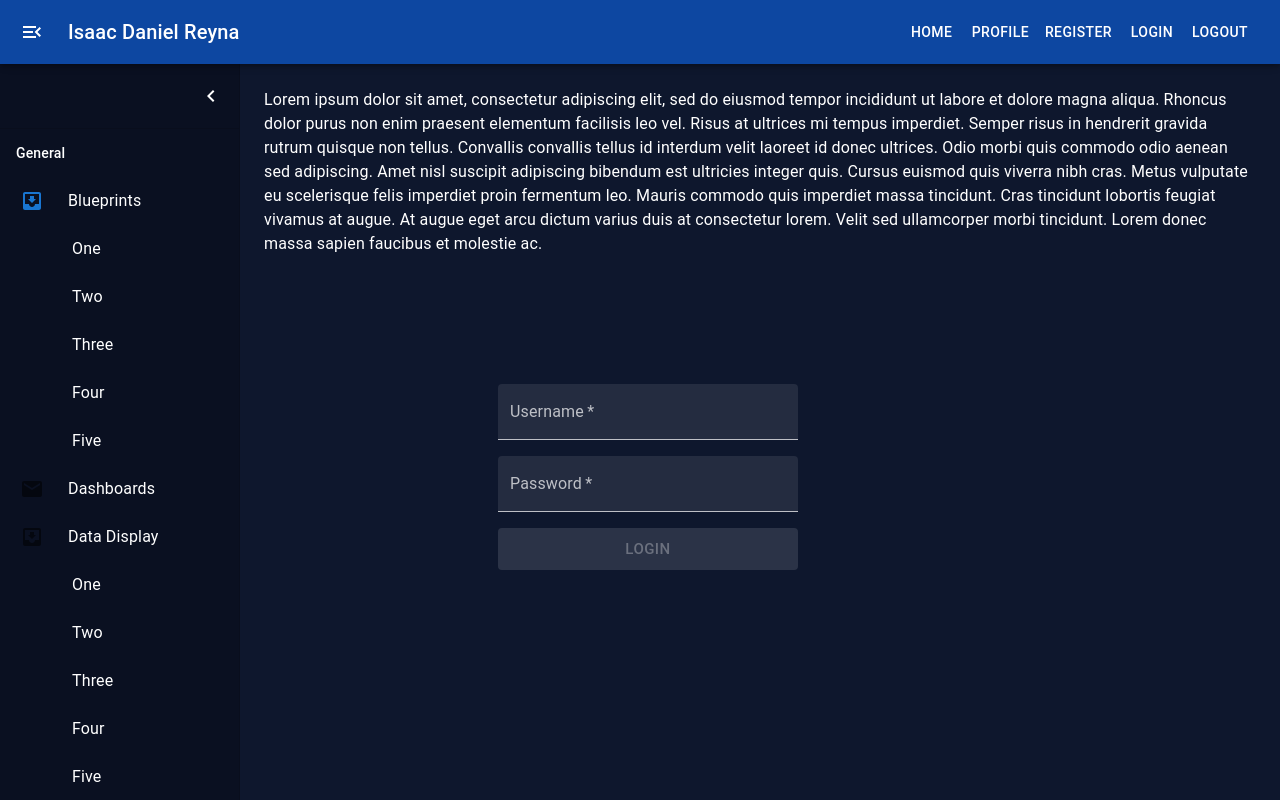
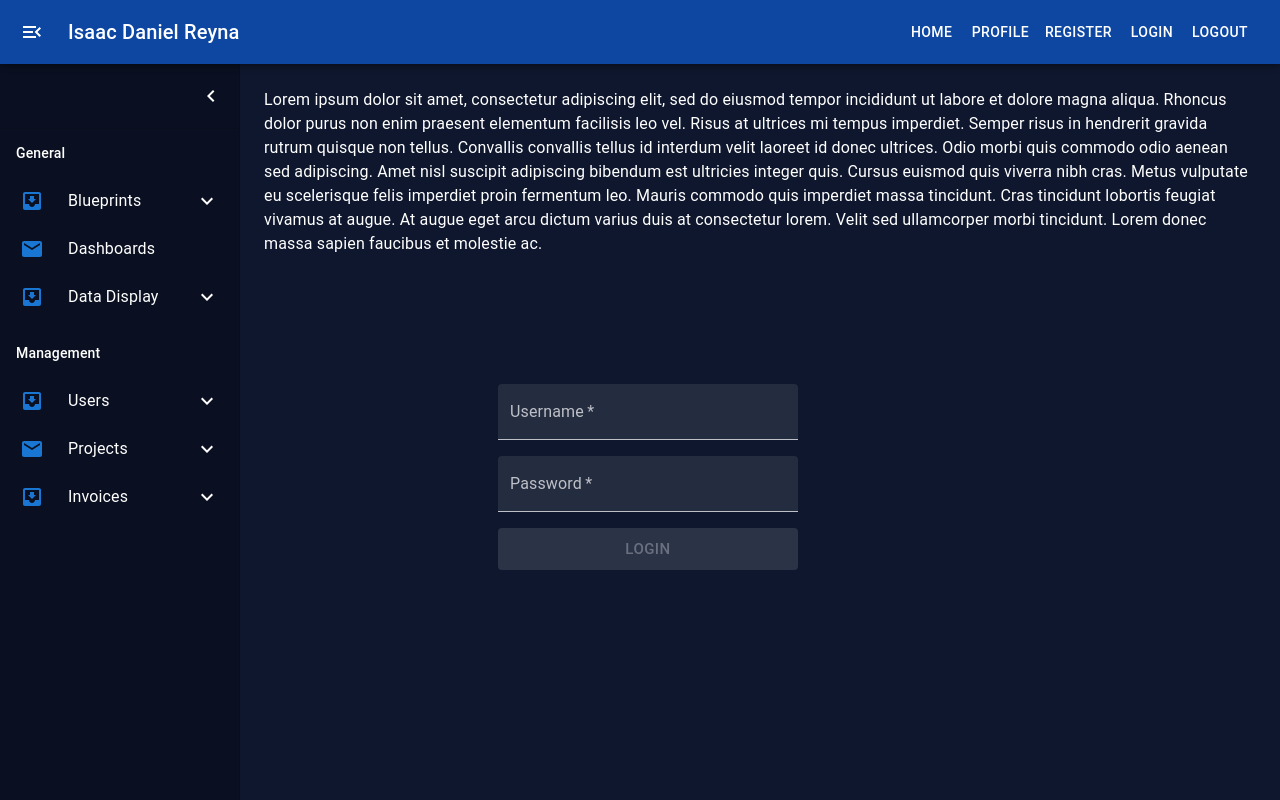
Before and after one commit to IsaacDanielReyna/react-sandbox, a React (Create React App) app: page /login in a window 1280 px wide. Built offline with nearby package versions, Linux system fonts and the light colour scheme.

Commit message:
Added collapsable menus

```diff
--- a/src/components/common/sidebar/SideBar.js
+++ b/src/components/common/sidebar/SideBar.js
@@ -1,4 +1,5 @@
 import * as React from "react";
+import { useState } from 'react';
 import { styled } from "@mui/material/styles";
 import MuiDrawer from "@mui/material/Drawer";
 import Divider from "@mui/material/Divider";
@@ -14,6 +15,8 @@ import InboxIcon from "@mui/icons-material/MoveToInbox";
 import MailIcon from "@mui/icons-material/Mail";
 import ListSubheader from "@mui/material/ListSubheader";
 import Collapse from "@mui/material/Collapse";
+import ExpandLess from '@mui/icons-material/ExpandLess';
+import ExpandMore from '@mui/icons-material/ExpandMore';
 
 const drawerWidth = 240;
 
@@ -74,6 +77,7 @@ const drawerMenu = [
     listItems: [
       {
         title: "Blueprints",
+        id: 1,
         icon: <InboxIcon color="primary" />,
         listItems: [
           { title: "One" },
@@ -85,11 +89,13 @@ const drawerMenu = [
       },
       {
         title: "Dashboards",
-        icon: <MailIcon />,
+        id: 2,
+        icon: <MailIcon color="primary" />,
       },
       {
         title: "Data Display",
-        icon: <InboxIcon />,
+        id: 3,
+        icon: <InboxIcon color="primary" />,
         listItems: [
           { title: "One" },
           { title: "Two" },
@@ -105,7 +111,8 @@ const drawerMenu = [
     listItems: [
       {
         title: "Users",
-        icon: <InboxIcon />,
+        id: 4,
+        icon: <InboxIcon color="primary" />,
         listItems: [
           { title: "One" },
           { title: "Two" },
@@ -116,7 +123,8 @@ const drawerMenu = [
       },
       {
         title: "Projects",
-        icon: <MailIcon />,
+        id: 5,
+        icon: <MailIcon color="primary" />,
         listItems: [
           { title: "One" },
           { title: "Two" },
@@ -127,7 +135,8 @@ const drawerMenu = [
       },
       {
         title: "Invoices",
-        icon: <InboxIcon />,
+        id: 6,
+        icon: <InboxIcon color="primary" />,
         listItems: [
           { title: "One" },
           { title: "Two" },
@@ -141,8 +150,17 @@ const drawerMenu = [
 ];
 
 export default function SideBar({ isOpen }) {
-  const handleClick = (item) => {
-    console.log(item);
+    const [settings, setSettings] = useState([
+        { id: 1, open: false },
+        { id: 2, open: false },
+        { id: 3, open: false },
+        { id: 4, open: false },
+        { id: 5, open: false },
+        { id: 6, open: false },
+    ]);
+
+  const handleClick = (id) => {
+    setSettings(settings.map(item => item.id === id ? { ...item, open: !item.open } : item));
   };
 
   return (
@@ -154,10 +172,10 @@ export default function SideBar({ isOpen }) {
         </IconButton>
       </DrawerHeader>
       <Divider />
-      {drawerMenu.map((menu) => (
+      {drawerMenu.map((header) => (
         <List
           color="inherit"
-          key={menu.title}
+          key={header.title}
           subheader={
             <ListSubheader
               component="div"
@@ -168,20 +186,20 @@ export default function SideBar({ isOpen }) {
                 display: isOpen ? "block" : "none",
               }}
             >
-              {menu.title}
+              {header.title}
             </ListSubheader>
           }
         >
-          {menu.listItems.map((item) => (
+          {header.listItems.map((menu) => (
             <ListItem
               color="primary"
-              key={item.title}
+              key={menu.title}
               disablePadding
               sx={{ display: "block" }}
             >
               <ListItemButton
                 onClick={() => {
-                  handleClick(item.title);
+                  handleClick(menu.id);
                 }}
                 color="primary"
                 sx={{
@@ -198,26 +216,27 @@ export default function SideBar({ isOpen }) {
                     justifyContent: "center",
                   }}
                 >
-                  {item.icon}
+                  {menu.icon}
                 </ListItemIcon>
                 <ListItemText
-                  primary={item.title}
+                  primary={menu.title}
                   sx={{ opacity: isOpen ? 1 : 0 }}
                 />
+                {isOpen && menu.listItems?.length > 0 && (settings.find(item => item.id === menu.id).open ? <ExpandLess /> : <ExpandMore />) }
               </ListItemButton>
               <Collapse
                 style={{ display: isOpen ? "block" : "none" }}
-                in={true}
+                in={settings.find(item => item.id === menu.id).open}
                 timeout="auto"
                 unmountOnExit
               >
                 <List component="div" disablePadding>
-                  {item.listItems?.map((tinyItem) => (
+                  {menu.listItems?.map((submenu) => (
                     <ListItemButton
                       sx={{ pl: 9 }}
-                      key={`${menu.title}-${item.title}-${tinyItem.title}`}
+                      key={`${menu.title}-${menu.title}-${submenu.title}`}
                     >
-                      <ListItemText primary={tinyItem.title} />
+                      <ListItemText primary={submenu.title} />
                     </ListItemButton>
                   ))}
                 </List>
```
